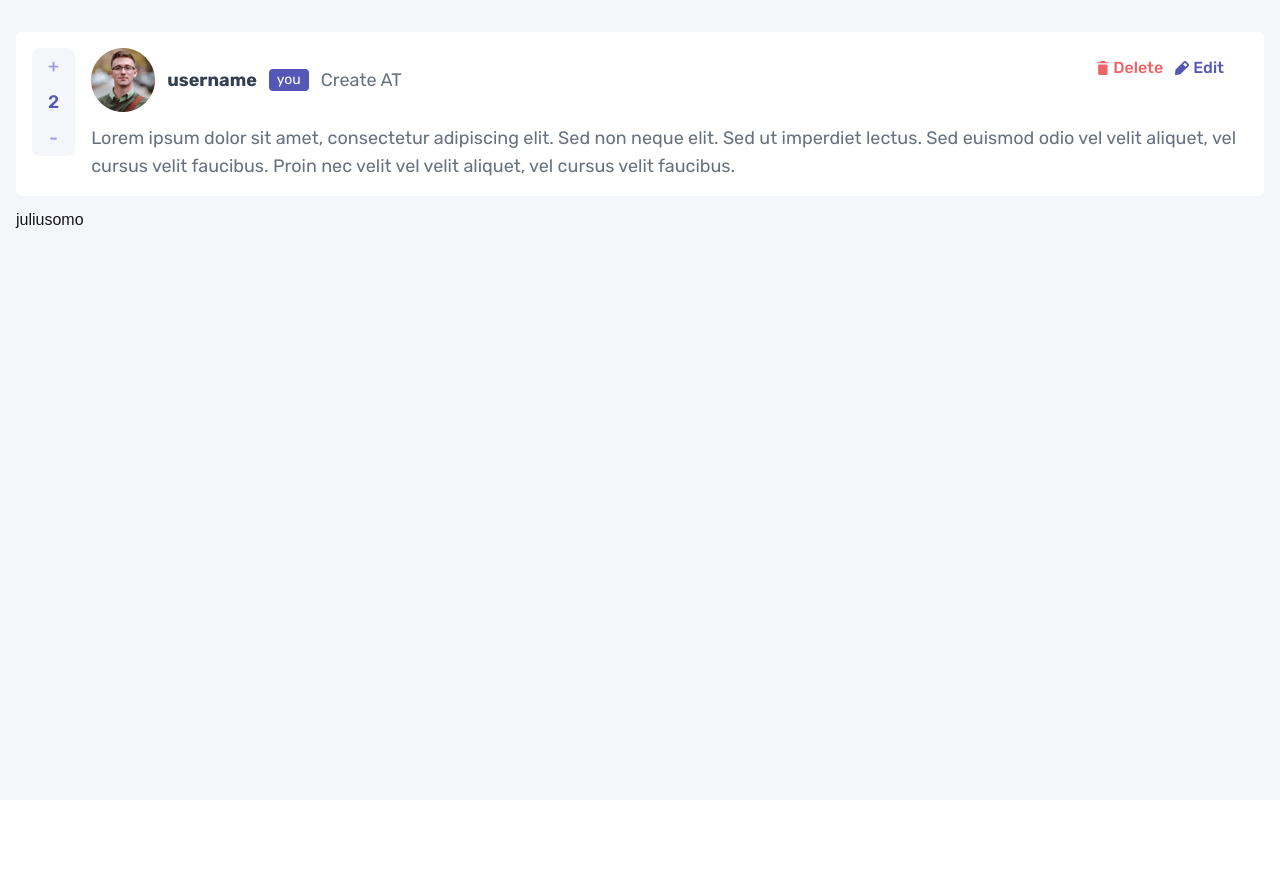
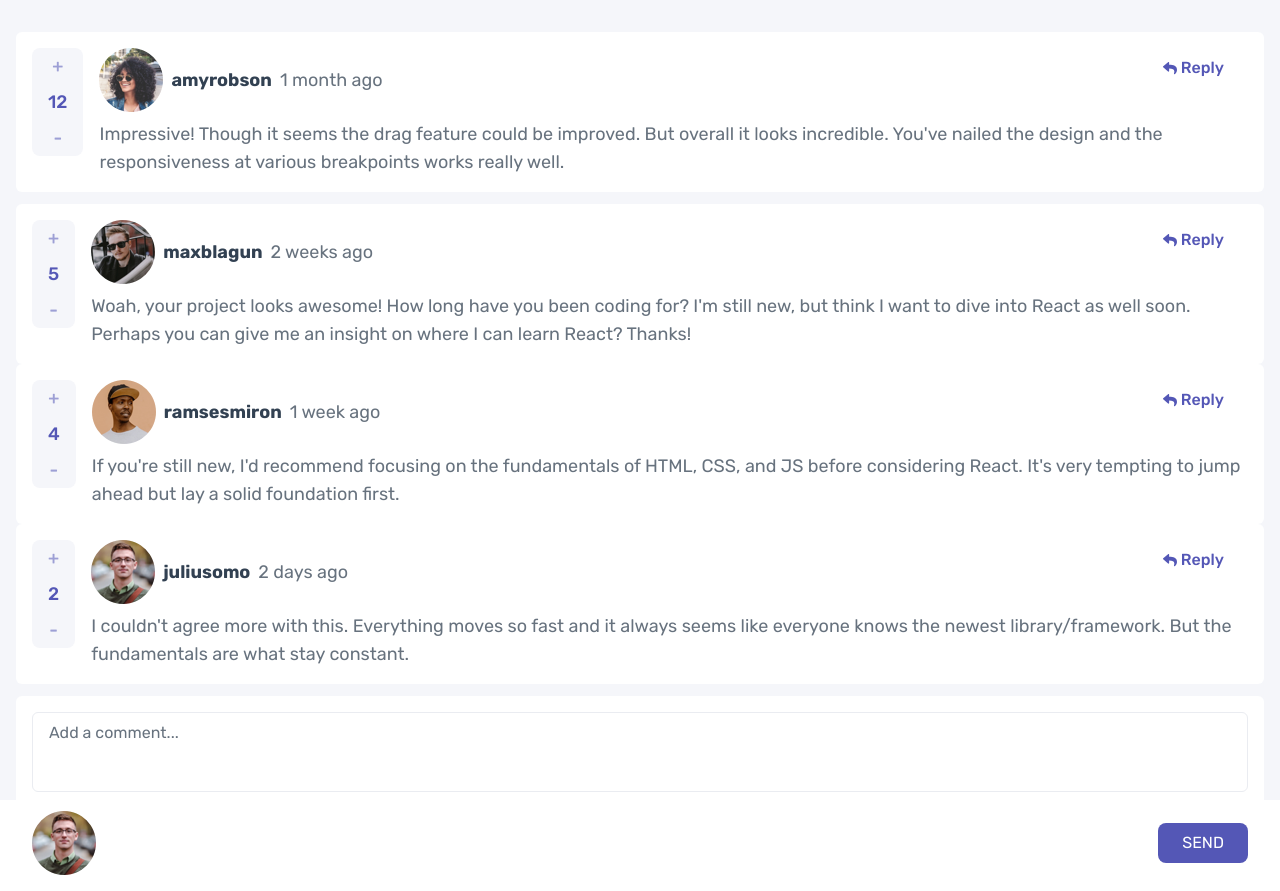
Before and after one commit to AslamtoIbrahim/interactive-comments-section-main, a Next.js app: page / in a window 1280 px wide. Before the commit the page ends 800 px from the top, so only its background shows below. Built offline with nearby package versions, Linux system fonts and the light colour scheme.

Commit message:
Fix image path

```diff
--- a/public/data.json
+++ b/public/data.json
@@ -14,8 +14,8 @@
       "score": 12,
       "user": {
         "image": {
-          "png": "./images/avatars/image-amyrobson.png",
-          "webp": "./images/avatars/image-amyrobson.webp"
+          "png": "/source/images/avatars/image-amyrobson.png",
+          "webp": "/source/images/avatars/image-amyrobson.webp"
         },
         "username": "amyrobson"
       },
@@ -28,8 +28,8 @@
       "score": 5,
       "user": {
         "image": {
-          "png": "./images/avatars/image-maxblagun.png",
-          "webp": "./images/avatars/image-maxblagun.webp"
+          "png": "/source/images/avatars/image-maxblagun.png",
+          "webp": "/source/images/avatars/image-maxblagun.webp"
         },
         "username": "maxblagun"
       },
@@ -42,8 +42,8 @@
           "replyingTo": "maxblagun",
           "user": {
             "image": {
-              "png": "./images/avatars/image-ramsesmiron.png",
-              "webp": "./images/avatars/image-ramsesmiron.webp"
+              "png": "/source/images/avatars/image-ramsesmiron.png",
+              "webp": "/source/images/avatars/image-ramsesmiron.webp"
             },
             "username": "ramsesmiron"
           }
@@ -56,8 +56,8 @@
           "replyingTo": "ramsesmiron",
           "user": {
             "image": {
-              "png": "./images/avatars/image-juliusomo.png",
-              "webp": "./images/avatars/image-juliusomo.webp"
+              "png": "/source/images/avatars/image-juliusomo.png",
+              "webp": "/source/images/avatars/image-juliusomo.webp"
             },
             "username": "juliusomo"
           }
--- a/src/app/Main/Comment.tsx
+++ b/src/app/Main/Comment.tsx
@@ -8,33 +8,42 @@ import Picture from "./Picture";
 import Input from "./Input";
 import Button from "./Button";
 import Dialog from "../Dialog/Dialog";
-
-interface Iimg {
-  png: string;
-  webp: string;
-}
+import ReplyButton from "./ReplyButton";
 
 interface Ireply {
   content: string;
   createdAt: string;
   score: number;
   replyingTo: string;
-  user: Iimg;
+  user: {
+    png: string;
+    webp: string;
+  };
 }
 interface Icomment {
   content: string;
   createdAt: string;
   score: number;
-  user: Iimg;
+  user: {
+    image: {
+      png: string;
+      webp: string;
+    };
+    username: string;
+  };
   replies: Ireply[];
 }
 
 type prop = {
   comment?: Icomment;
+  currentUserName?: string;
 };
-const Comment = ({ comment }: prop) => {
+const Comment = ({ comment, currentUserName }: prop) => {
   const [editable, seteditable] = useState(false);
   const [dialog, setDialog] = useState(false);
+
+  console.log("😍", comment?.user.image.png);
+
   const handleEditClik = () => {
     seteditable(!editable);
   };
@@ -43,42 +52,47 @@ const Comment = ({ comment }: prop) => {
   };
   const handleDelete = () => {
     // delete comment logic here
+    localStorage.clear();
     setDialog(false);
   };
   return (
     <div className="bg-white p-4 rounded-md font-rubik flex flex-col md:flex-row-reverse md:relative md:items-start gap-3 md:gap-4">
-      <section className="w-full flex flex-col gap-3">
-        <div className="flex items-center gap-3">
-          <Picture />
-          <p className="font-semibold md:text-lg text-dark-blue">username</p>
-          <CurrentUser />
-          <p className="text-grayish-blue md:text-lg">Create AT</p>
+      <section className="w-full flex flex-col gap-2">
+        <div className="flex items-center gap-2">
+          <Picture mb={comment?.user.image.png} dt={comment?.user.image.webp} />
+          <p className="font-semibold text-sm md:text-lg text-dark-blue">
+            {comment?.user.username}{" "}
+          </p>
+          {currentUserName == comment?.user.username && <CurrentUser />}
+          <p className="text-grayish-blue text-sm md:text-lg">
+            {comment?.createdAt}
+          </p>
         </div>
         {!editable ? (
-          <p className="text-grayish-blue md:text-lg">
-            Lorem ipsum dolor sit amet, consectetur adipiscing elit. Sed non
-            neque elit. Sed ut imperdiet lectus. Sed euismod odio vel velit
-            aliquet, vel cursus velit faucibus. Proin nec velit vel velit
-            aliquet, vel cursus velit faucibus.
-          </p>
+          <p className="text-grayish-blue md:text-lg">{comment?.content}</p>
         ) : (
           <section className="flex flex-col gap-2">
-            <Input text="hello" />
+            <Input text={`@${comment?.user.username} ${comment?.content}`} />
             <Button className="self-end px-3" text="Update" />
           </section>
         )}
       </section>
       <section className="flex items-center justify-between">
-        <ScoreButton />
+        <ScoreButton score={comment?.score} />
         <section className="md:absolute md:top-6 md:right-10">
-          {/* <ReplyButton /> */}
-          <div className="flex items-center gap-3">
-            <DeleteButton onlcik={handleDialog} />
-            <EditButton onlcik={handleEditClik} />
-          </div>
+          {currentUserName == comment?.user.username ? (
+            <div className="flex items-center gap-3">
+              <DeleteButton onlcik={handleDialog} />
+              <EditButton onlcik={handleEditClik} />
+            </div>
+          ) : (
+            <ReplyButton />
+          )}
         </section>
       </section>
-      {dialog && <Dialog cancelClick={handleDialog} deleteClick={handleDelete}/>}
+      {dialog && (
+        <Dialog cancelClick={handleDialog} deleteClick={handleDelete} />
+      )}
     </div>
   );
 };
--- /dev/null
+++ b/src/app/Main/CommentReply.tsx
@@ -0,0 +1,18 @@
+import React from 'react'
+import Comment from './Comment';
+
+type prop = {
+    comment: any;
+}
+const CommentReply = ({comment}: prop) => {
+  return (
+    <div>
+      <Comment comment={comment} />
+      {comment.replies.map((reply, index) => (
+        <Comment key={index} comment={reply} />
+      ))}
+    </div>
+  )
+}
+
+export default CommentReply
--- a/src/app/Main/Main.tsx
+++ b/src/app/Main/Main.tsx
@@ -2,12 +2,14 @@
 import React, { useEffect, useState } from "react";
 import Comment from "./Comment";
 import Response from "./Response";
+import CommentReply from "./CommentReply";
 
 const Main = () => {
   const [data, setdata] = useState<{ currentUser?: any; comments: any[] }>({
     currentUser: undefined,
     comments: [],
   });
+
   // load initial data from data.json or localStorage
   useEffect(() => {
     console.log('hello json 😋');
@@ -28,9 +30,12 @@ const Main = () => {
   }, []);
   return (
     <div className="bg-very-light-gray h-screen py-8 px-4 flex flex-col gap-3">
-      <Comment />
-      {/* <Response currentUser={data.currentUser} /> */}
-      <p>{data.currentUser?.username} </p>
+      {
+        data.comments.map((comment, index) => (
+          <CommentReply key={index} comment={comment} />
+        ))
+      }
+      <Response currentUser={data.currentUser} />
     </div>
   );
 };
--- a/src/app/Main/Picture.tsx
+++ b/src/app/Main/Picture.tsx
@@ -1,31 +1,26 @@
 import Image from "next/image";
 import React from "react";
-import mbx from "../../../public/source/images/avatars/image-juliusomo.png";
 
 type prop = {
   mb?: string;
   dt?: string;
-}
-const Picture = ({mb, dt}:prop) => {
+};
+const Picture = ({ mb, dt }: prop) => {
   return (
     <picture>
-
-    <source
-      srcSet={dt}
-      type="image/webp"
-      media="(min-width: 768px)"
-    />
+      <source srcSet={dt} type="image/webp" media="(min-width: 768px)" />
+      {mb && (
         <Image
           className="h-auto md:w-10 lg:w-16"
-      src={mb || mbx}
+          src={mb}
           alt="Profile Picture"
           width={30}
           height={30}
-      priority
           quality={100}
         />
+      )}
     </picture>
-  )
-}
+  );
+};
 
-export default Picture
+export default Picture;
--- a/src/app/Main/Response.tsx
+++ b/src/app/Main/Response.tsx
@@ -14,12 +14,13 @@ type prop = {
   currentUser: user;
 };
 const Response = ({ currentUser }: prop) => {
+  console.log("🎨", currentUser?.image.png);
+
   return (
     <div className="bg-white p-4 rounded-md font-rubik flex flex-col gap-3">
       <Input />
       <section className="flex items-center justify-between">
-        {/* <Picture mb={currentUser.image.png} dt={currentUser.image.webp} /> */}
-        <p>{currentUser.username}</p>
+        <Picture mb={currentUser?.image.png} dt={currentUser?.image.webp} />
         <Button />
       </section>
     </div>
--- a/src/app/Main/ScoreButton.tsx
+++ b/src/app/Main/ScoreButton.tsx
@@ -7,8 +7,8 @@ type prop = {
 
 }
 
-const ScoreButton = ({score = 2, setOnclickScore}:prop) => {
-  const [scores, setscores] = useState(score);
+const ScoreButton = ({score, setOnclickScore}:prop) => {
+  const [scores, setscores] = useState(score ?? 0);
 
   const handleIncrement = () => {
     if (setOnclickScore){
```
Lines whose indentation alone changed are shown as unchanged.
